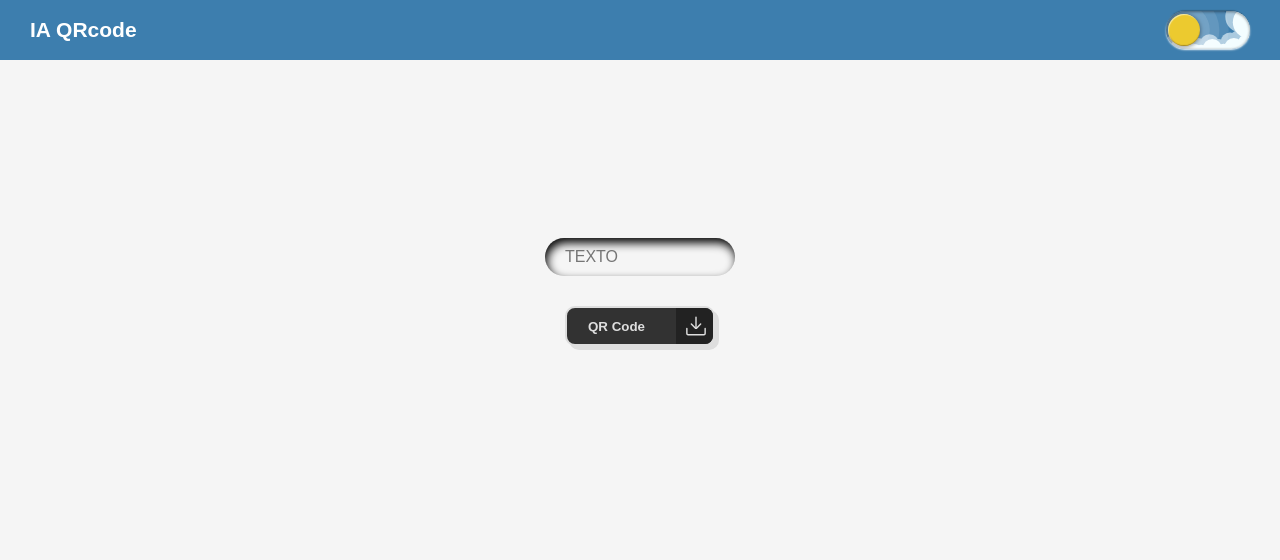
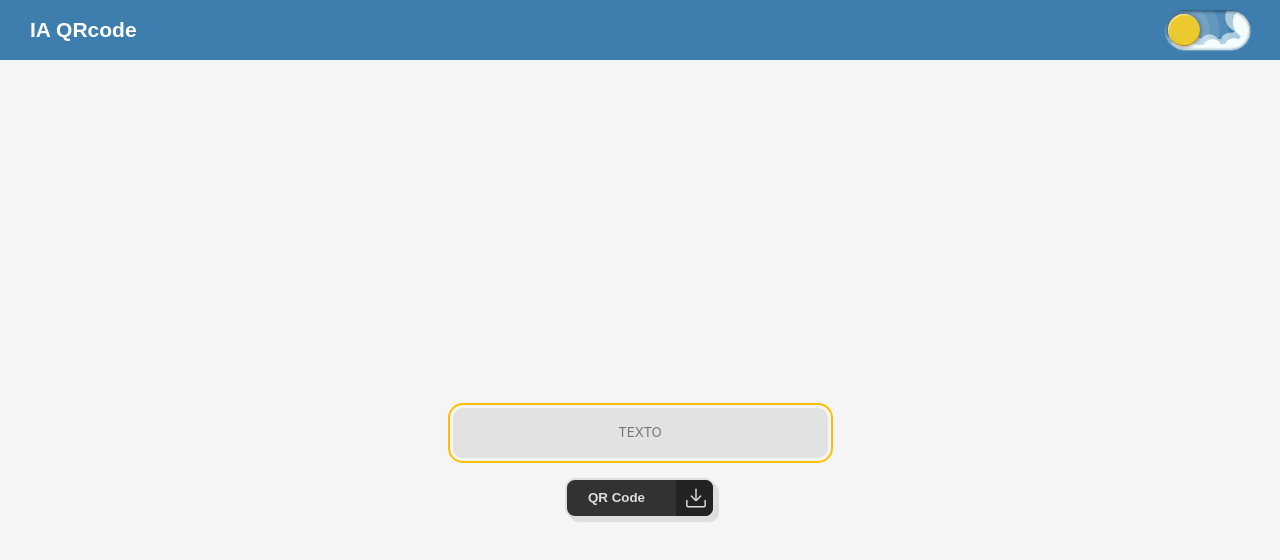
Before and after one commit to JuniorRodrigu/geradorqr, a React (Create React App) app: page / in a window 1280 px wide. Shown: the top 560 px of the page. Built offline with nearby package versions, Linux system fonts and the light colour scheme.

Commit message:
teste down

```diff
--- a/src/components/Qrcode/index.tsx
+++ b/src/components/Qrcode/index.tsx
@@ -6,13 +6,17 @@ const Qrcode: React.FC = () => {
   const [text, setText] = useState('');
   const [isLightTheme, setIsLightTheme] = useState(true);
   const [qrCodeGenerated, setQRCodeGenerated] = useState(false);
+  const [buttonClicked, setButtonClicked] = useState(false);
 
   const handleInputChange = (event: React.ChangeEvent<HTMLInputElement>) => {
     setText(event.target.value);
   };
 
   const handleGenerateQRCode = () => {
-    setQRCodeGenerated(true);
+    if (text.trim() !== '') { // Verifica se o campo de entrada não está vazio
+      setQRCodeGenerated(true);
+      setButtonClicked(true);
+    }
   };
 
   const handleDownloadQRCode = () => {
@@ -34,9 +38,9 @@ const Qrcode: React.FC = () => {
 
   return (
     <Container>
-      <div className="qr-code-placeholder">
+      <div className={`qr-code-placeholder ${buttonClicked ? 'show' : ''}`}>
         {qrCodeGenerated && text ? (
-          <QRCode value={text} className="qrcode" />
+          <QRCode value={text} size={200} className="qrcode" />
         ) : (
           <div className="qr-code-placeholder-content" />
         )}
@@ -52,10 +56,10 @@ const Qrcode: React.FC = () => {
         />
       </div>
       <div className="button-container">
-        <button onClick={qrCodeGenerated ? handleDownloadQRCode : handleGenerateQRCode} type="button" className="button">
+        <button onClick={handleGenerateQRCode} type="button" className="button" disabled={text.trim() === ''}>
           <span className="button__text">{qrCodeGenerated ? 'Download' : 'QR Code'}</span>
           <span className="button__icon">
-          <svg
+            <svg
               className="svg"
               data-name="Layer 2"
               id="bdd05811-e15d-428c-bb53-8661459f9307"
--- a/src/components/Qrcode/styles.ts
+++ b/src/components/Qrcode/styles.ts
@@ -1,35 +1,54 @@
 import styled from 'styled-components';
-
-
 
 export const Container = styled.div`
   display: flex;
   flex-direction: column;
   align-items: center;
+  .qr-code-placeholder.show {
+    display: flex;
+    justify-content: center;
+    align-items: center;
+    margin-top: 200px;
+    width: 50%;
+    margin-bottom: 20px;
+    background-color: #FFFFFF;
+  }
 
   .qr-code-placeholder {
     display: flex;
     justify-content: center;
     align-items: center;
-    margin-top: 20px;
-    width: 100%;
+    margin-top: 200px;
+    width: 50%; /* Defina a largura desejada, por exemplo, 40% */
+
     margin-bottom: 20px;
 
   }
 
+
   .qr-code-placeholder-content {
     height: 128px;
     width: 128px;
+  }
+
+  .input {
+    /* Estilos da classe .input que você definiu */
+    border-radius: 10px;
+    outline: 2px solid #FEBF00;
+    border: 0;
+    font-family: -apple-system, BlinkMacSystemFont, 'Segoe UI', Roboto, Oxygen, Ubuntu, Cantarell, 'Open Sans', 'Helvetica Neue', sans-serif;
+    background-color: #e2e2e2;
+    outline-offset: 3px;
+    padding: 4% 5rem; /* Definido o padding em porcentagem */
+    transition: 0.25s;
+    line-height: 1.5; /* Ajuste conforme necessário para centralizar verticalmente */
+     text-align: center;
 
   }
 
-  /* Adicione isso ao seu arquivo de estilos CSS */
-  .input {
-    padding: 10px;
-    border: 1px solid #ccc;
-    border-radius: 5px;
-    font-size: 16px;
-    width: 100%;
+  .input:focus {
+    outline-offset: 5px;
+    background-color: #fff;
   }
 
   .light-theme .input {
@@ -40,25 +59,11 @@ export const Container = styled.div`
     color: white; /* Cor do texto para o tema escuro */
   }
 
-
   .input-container {
     display: flex;
     flex-direction: column;
     align-items: center;
     margin-bottom: 20px;
-  }
-
-  .input {
-    margin: 10px;
-    background: none;
-    border: none;
-    outline: none;
-    max-width: 190px;
-    padding: 10px 20px;
-    font-size: 16px;
-    border-radius: 9999px;
-    box-shadow: inset 2px 5px 10px rgb(5, 5, 5);
-    color: #fff; /* Dark theme text color */
   }
 
   .light-theme .input {
```
